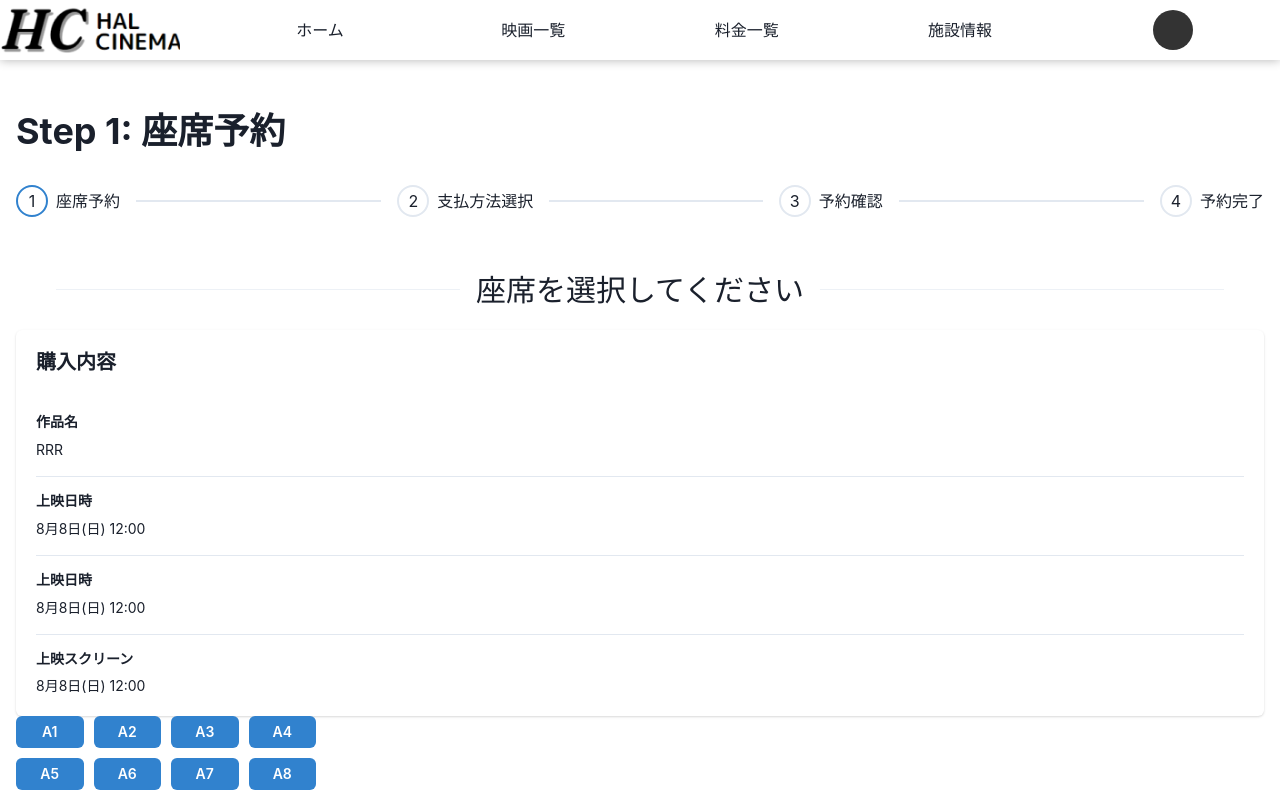
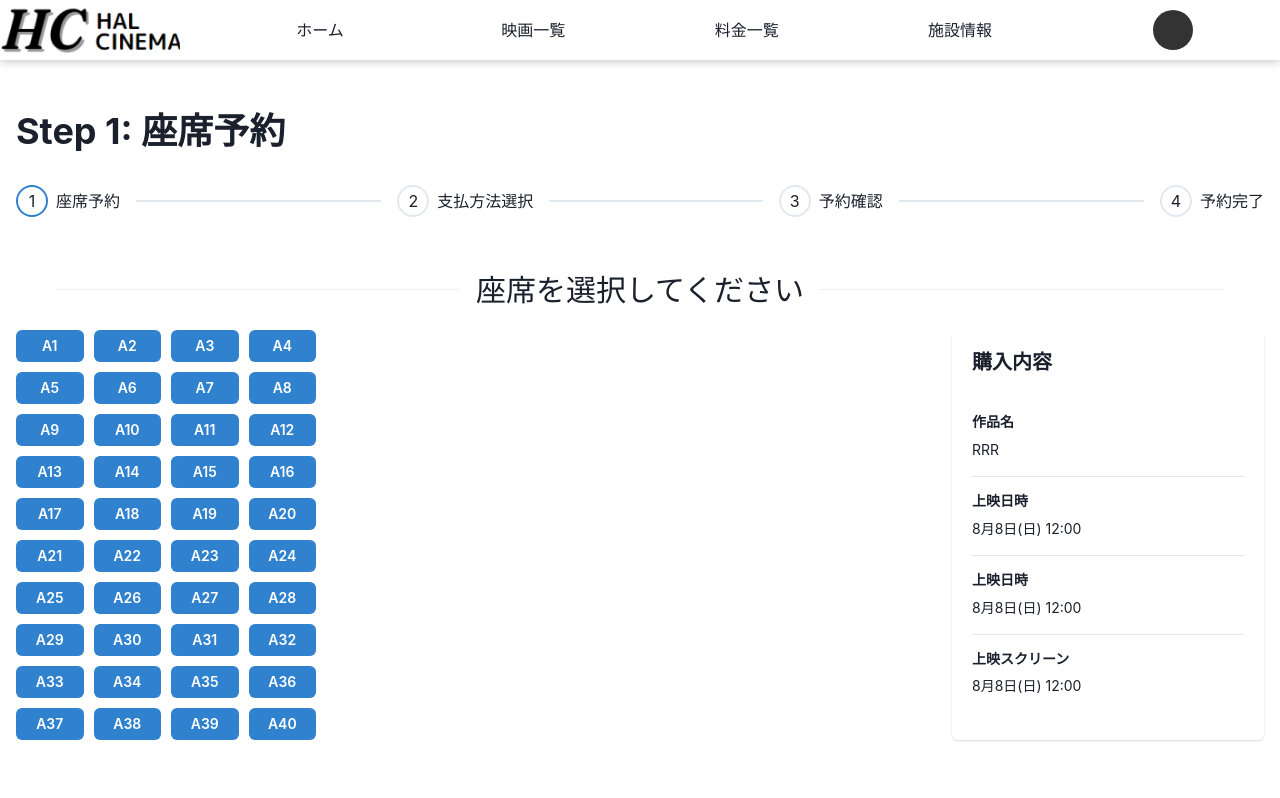
Before and after one commit to HALCinema1234/HALcinema_front, a Next.js app: page /reserve/reserve1 in a window 1280 px wide. Shown: the top 798 px of the page. Built offline with nearby package versions, Linux system fonts and the light colour scheme.

Commit message:
📦 NEW: reserveContainer追加

```diff
--- a/src/components/ornagisms/reserve/ReserveContainer.tsx
+++ b/src/components/ornagisms/reserve/ReserveContainer.tsx
@@ -1,5 +1,22 @@
+import { DetailCard } from '@/components/atoms/reserve/DetailCard';
+import { Grid } from '@chakra-ui/react';
+import styled from '@emotion/styled';
 import React from 'react';
 
-export const ReserveContainer = () => {
-    return ;
+type Prosp = {
+    children?: React.ReactNode;
 };
+
+export const ReserveContainer = ({ children }: Prosp) => {
+    return (
+        <SContainer>
+            {children}
+            <DetailCard />
+        </SContainer>
+    );
+};
+
+const SContainer = styled.div`
+    display: grid;
+    grid-template-columns: 9fr 3fr;
+`;
--- a/src/pages/reserve/reserve1.tsx
+++ b/src/pages/reserve/reserve1.tsx
@@ -3,9 +3,10 @@ import { DetailCard } from '@/components/atoms/reserve/DetailCard';
 import { Header } from '@/components/ornagisms/Header';
 import { SHead } from '@/components/ornagisms/SHead';
 import { Paymenttable } from '@/components/ornagisms/payment/Paymenttable';
+import { ReserveContainer } from '@/components/ornagisms/reserve/ReserveContainer';
 import { ReserveStepper } from '@/components/ornagisms/reserve/ReserveStepper';
 import { SeatsContainer } from '@/components/ornagisms/reserve/SeatsContainer';
-import { Heading } from '@chakra-ui/react';
+import { Heading, Stack } from '@chakra-ui/react';
 import React from 'react';
 
 export default function reserve1() {
@@ -14,9 +15,10 @@ export default function reserve1() {
             <SHead title='映画一覧' />
             <Header />
             <MainContainer>
-                <ReserveStepper index={0} />
-                <DetailCard />
-                <SeatsContainer />
+                    <ReserveStepper index={0} />
+                    <ReserveContainer>
+                        <SeatsContainer />
+                    </ReserveContainer>
             </MainContainer>
         </>
     );
```
